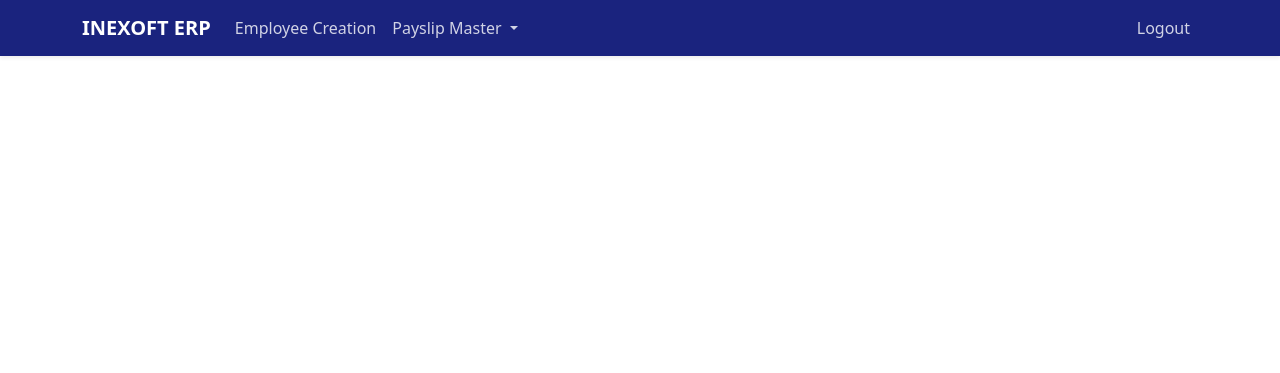
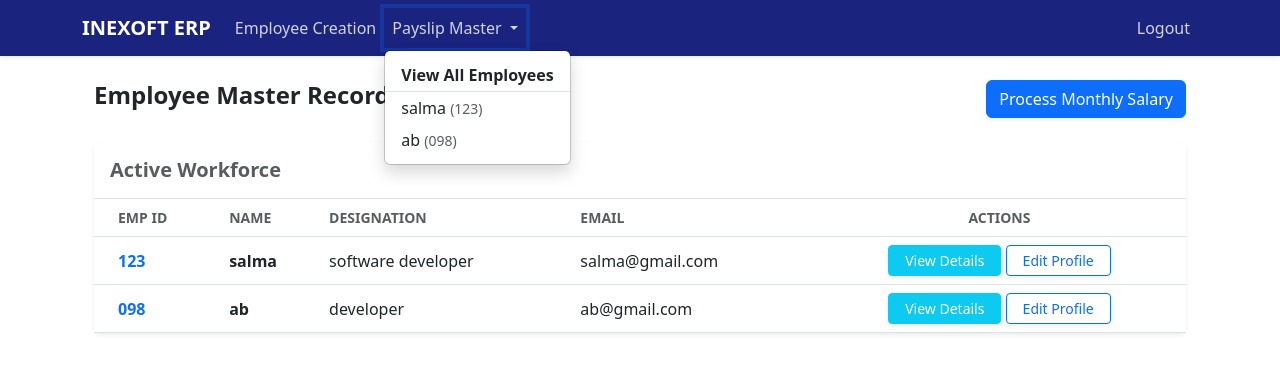
Before and after one commit to Salmathmullali/payroll_system, a Django app: page / in a window 1280 px wide, after a click on "Payslip Master". Shown: the top 373 px of the page. Run offline with Django 5.2, Linux system fonts and the light colour scheme; a user stored in the database is signed in; data comes from the database, SQL or seed files in the repository; both versions use the stored data as it was after the commit.

Commit message:
employee payslip generate

```diff
--- a/employees/context_processors.py
+++ b/employees/context_processors.py
@@ -1,7 +1,6 @@
-# employees/context_processors.py
 from .models import Employee
 
-def employee_list(request):
+def employee_context(request):
     return {
         'all_employees': Employee.objects.all()
     }
--- a/employees/templates/employees/base.html
+++ b/employees/templates/employees/base.html
@@ -8,6 +8,8 @@
         .navbar { background-color: #1a237e; }
         .nav-link { color: rgba(255,255,255,0.8) !important; }
         .nav-link:hover { color: #fff !important; }
+        /* Style for the scrollable dropdown */
+        .dropdown-menu { max-height: 300px; overflow-y: auto; }
     </style>
 </head>
 <body>
@@ -27,11 +29,12 @@
                         <a class="nav-link dropdown-toggle" href="#" id="payslipDropdown" role="button" data-bs-toggle="dropdown" aria-expanded="false">
                             Payslip Master
                         </a>
-                    <ul class="dropdown-menu shadow" aria-labelledby="payslipDropdown" style="max-height: 300px; overflow-y: auto;">
+                        <ul class="dropdown-menu shadow" aria-labelledby="payslipDropdown">
                             <li><a class="dropdown-item fw-bold border-bottom" href="{% url 'dashboard' %}">View All Employees</a></li>
+
                             {% for emp in all_employees %}
                                 <li>
-                                <a class="dropdown-item" href="{% url 'employee_edit' emp.pk %}">
+                                    <a class="dropdown-item" href="{% url 'employee_detail' emp.pk %}">
                                         {{ emp.name }} <small class="text-muted">({{ emp.emp_id }})</small>
                                     </a>
                                 </li>
@@ -47,3 +50,12 @@
             </div>
         </div>
     </nav>
+
+    <div class="container">
+        {% block content %}
+        {% endblock %}
+    </div>
+
+    <script src="https://cdn.jsdelivr.net/npm/bootstrap@5.3.0/dist/js/bootstrap.bundle.min.js"></script>
+</body>
+</html>
--- a/employees/templates/employees/employee_detail.html
+++ b/employees/templates/employees/employee_detail.html
@@ -1,4 +1,4 @@
-{% extends 'base.html' %}
+{% extends 'employees/base.html' %}
 
 {% block content %}
 <div class="row">
--- a/employees/views.py
+++ b/employees/views.py
@@ -6,16 +6,18 @@ from .models import Employee, MonthlySalary # Import your new model here
 # ... (home, dashboard, logout_view, employee_form remain the same) ...
 def home(request):
 
-    return redirect('employees/base.html')
+    return redirect('employees/dashboard.html')
+
+
 
 @login_required
-
 def dashboard(request):
-
+    # We call it 'all_employees' so the navbar dropdown can see it
     employees = Employee.objects.all()
-
-    return render(request, 'employees/dashboard.html', {'employees': employees})
-
+    return render(request, 'employees/dashboard.html', {
+        'employees': employees,      # For the table
+        'all_employees': employees   # For the navbar dropdown
+    })
 
 
 def logout_view(request):
@@ -80,7 +82,10 @@ def employee_form(request, pk=None):
 
 
 
-    return render(request, 'employees/employee_form.html', {'employee': employee})
+    return render(request, 'employees/employee_form.html', {
+    'employee': employee,
+    'all_employees': Employee.objects.all() # Add this here
+})
 
 def payslip(request, pk):
 
@@ -131,11 +136,11 @@ def process_monthly_salary(request):
     return render(request, 'employees/salary_process_form.html', {'employees': employees})
 
 def monthly_payslip(request, pk):
-    """
-    View to display the final payslip for a specific month.
-    """
     salary = get_object_or_404(MonthlySalary, pk=pk)
-    return render(request, 'employees/monthly_payslip_view.html', {'salary': salary})
+    return render(request, 'employees/monthly_payslip_view.html', {
+        'salary': salary,
+        'all_employees': Employee.objects.all() # This fixes the navbar dropdown!
+    })
 @login_required
 def employee_detail(request, pk):
     employee = get_object_or_404(Employee, pk=pk)
```
Also changed, not shown: employees/templates/employees/monthly_payslip_view.html (added, +74 -0 lines), payroll_system/settings.py (+1 -7 lines), db.sqlite3. Lines whose indentation alone changed are shown as unchanged.
